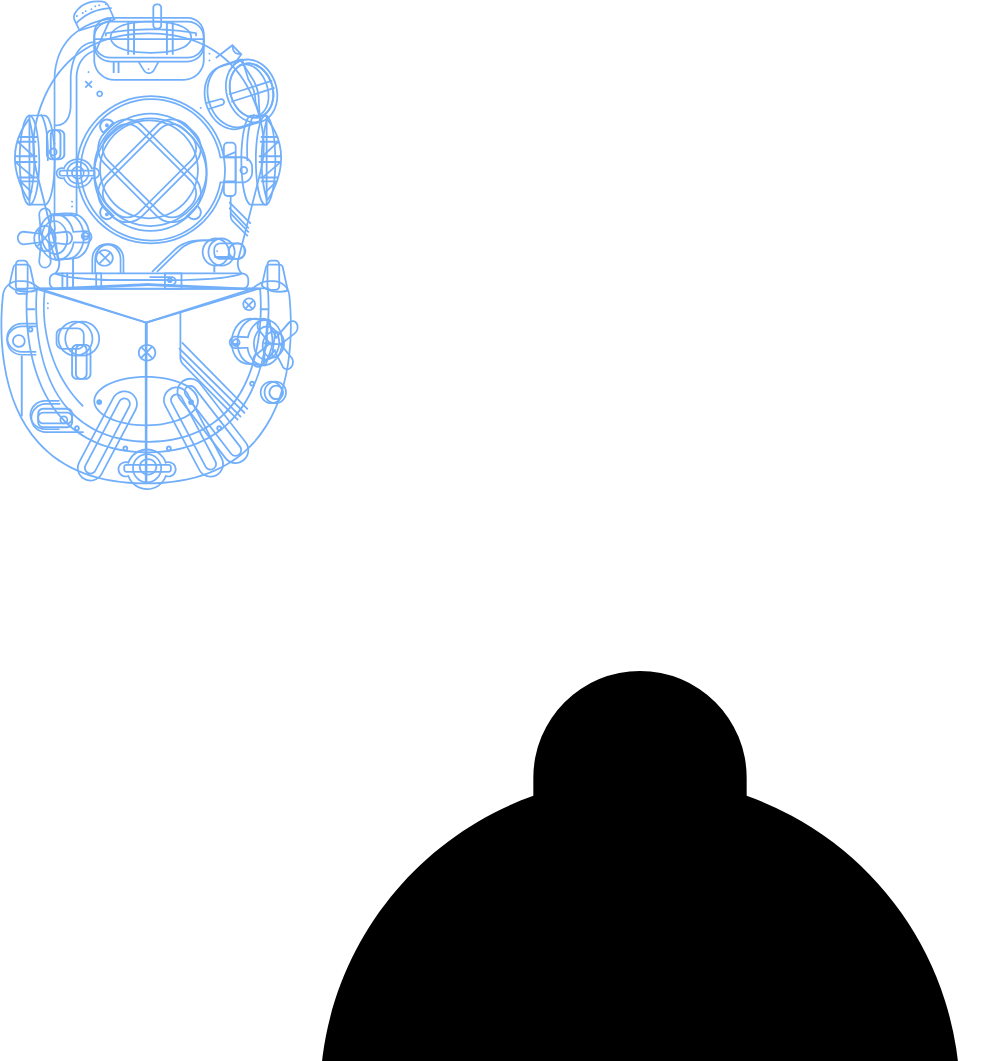
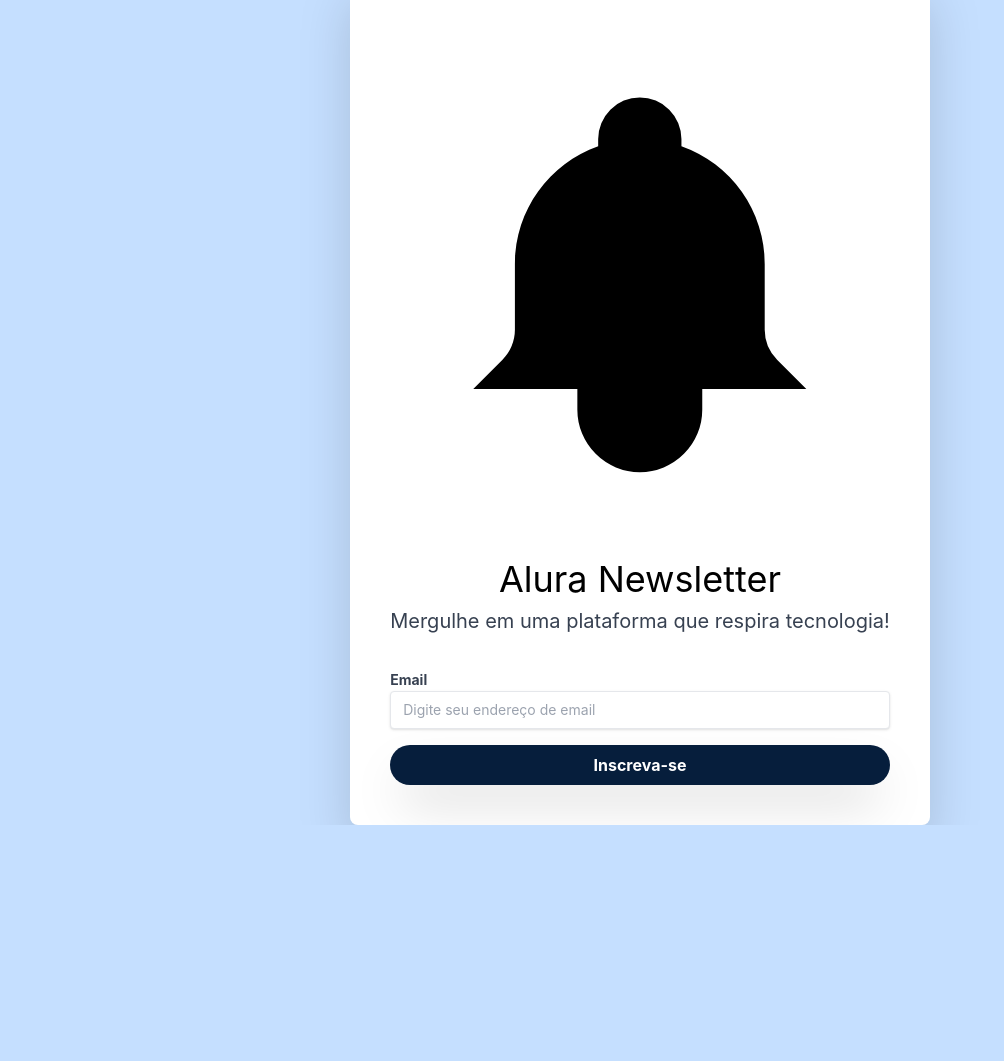
Before and after one commit to rafaelpequino/alura-newsletter, a plain HTML site: page newsletter.html in a window 1280 px wide. Shown: the top 1061 px of the page, without its empty margins (0-1004 px from the left). After the commit the page ends 825 px from the top, so only its background shows below. Drawn offline with nearby package versions, Linux system fonts and the light colour scheme.

Commit message:
Adiciona primeiros estilos na newsletter

```diff
--- a/newsletter.html
+++ b/newsletter.html
@@ -27,15 +27,15 @@
     </script>
 </head>
 
-<body class="">
+<body class="bg-azul-claro font-inter flex justify-center items-center h-screen">
 
-    <main class="">
+    <main class="flex px-6 drop-shadow-2xl">
 
-        <section class="">
+        <section class="bg-azul-escuro hidden">
             <img class="" src="image/icone-mergulhador.svg" alt="icone de mergulhador">
         </section>
 
-        <section class="">
+        <section class="bg-white p-10 gap-6 flex flex-col rounded-lg">
 
             <div class="">
                 <svg class="" width="35" height="20" viewBox="0 0 44 20" fill="none" xmlns="http://www.w3.org/2000/svg">
@@ -55,15 +55,15 @@
                 </svg>
             </div>
 
-            <div class="">
-                <h1 class="">Alura Newsletter</h1>
-                <p class="">Mergulhe em uma plataforma que respira tecnologia!</p>
+            <div class="text-center">
+                <h1 class="text-4xl mb-2">Alura Newsletter</h1>
+                <p class="text-xl text-gray-700 mb-2">Mergulhe em uma plataforma que respira tecnologia!</p>
             </div>
 
             <form>
-                <label class="" for="email">Email</label>
-                <input class="" id="email" type="email" placeholder="Digite seu endereço de email">
-                <button class="" type="button">Inscreva-se</button>
+                <label class="text-sm font-bold text-gray-700 mb-2" for="email">Email</label>
+                <input class="text-sm w-full mb-4 pl-3 rounded border py-2 shadow" id="email" type="email" placeholder="Digite seu endereço de email">
+                <button class="font-bold text-white bg-azul-escuro w-full py-2 rounded-full shadow-2xl" type="button">Inscreva-se</button>
             </form>
         </section>
     </main>
```
